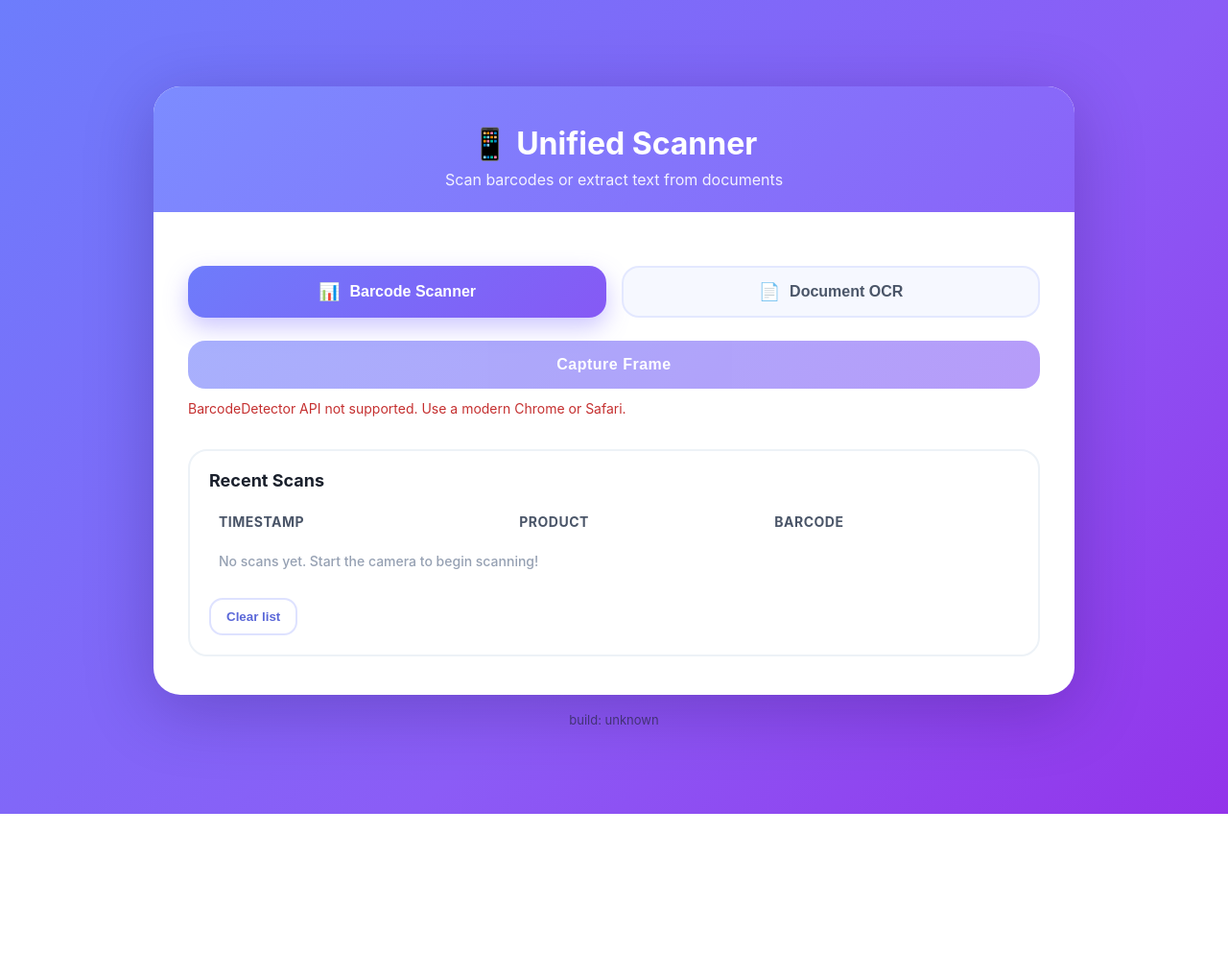
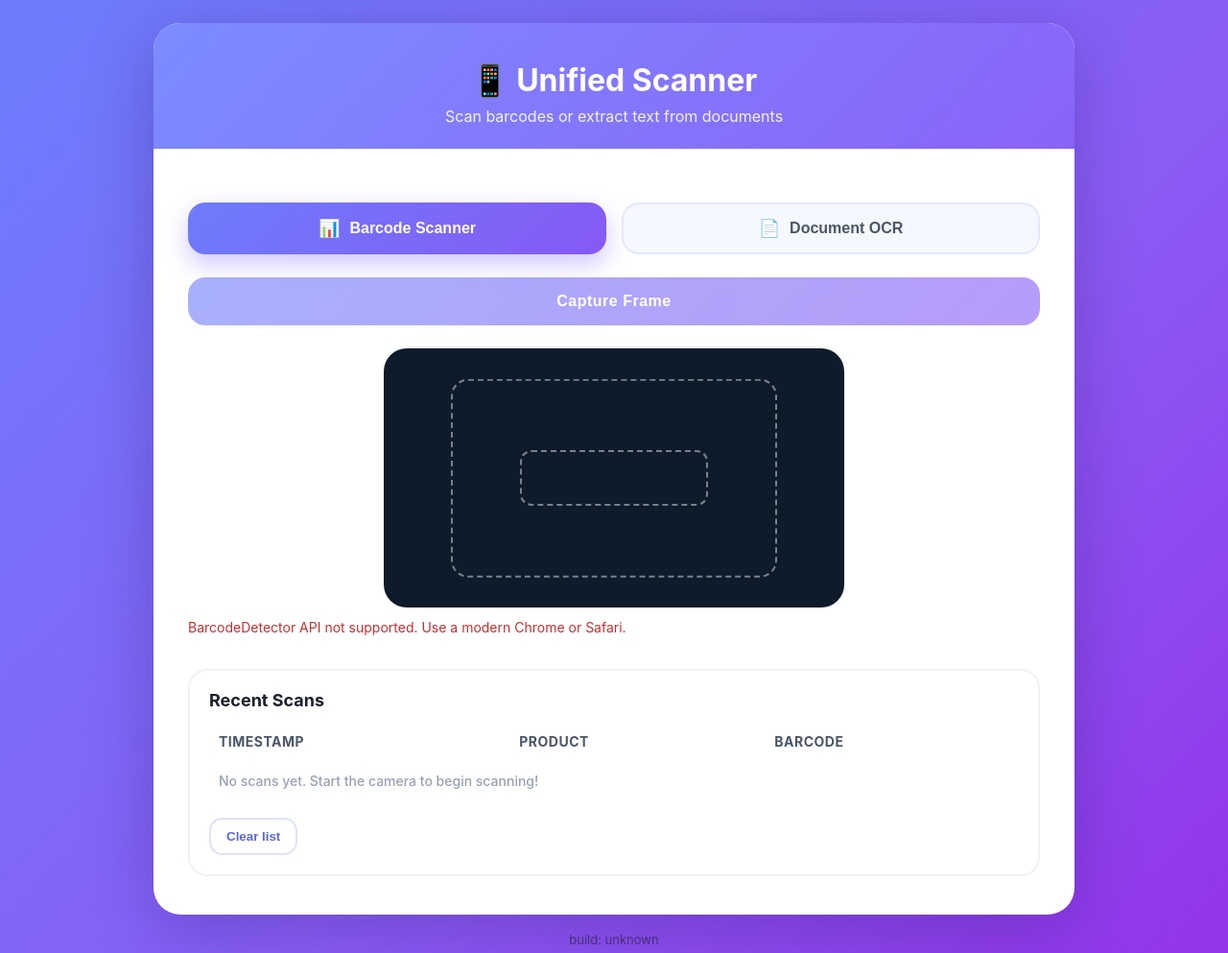
Before and after one commit to ilpeppino/barcode-scanner, a Flask app: template static/templates/dashboard.html in a window 1280 px wide. Shown: the top 993 px of the page at 96% size. Before the commit the page ends 848 px from the top, so only its background shows below. Run offline with Flask 3, Linux system fonts and the light colour scheme; the template is opened without the code that fills it, so the values that code supplies are empty; parts of the project's set-up code (start-up, migrations or seed data) failed here and were passed over.

Commit message:
change camera mode + guiding lines

```diff
--- a/static/templates/dashboard.html
+++ b/static/templates/dashboard.html
@@ -183,14 +183,53 @@
         color: #4338ca;
       }
 
+      .camera-wrap {
+        position: relative;
+        width: min(100%, 480px);
+        margin: 24px auto 0;
+      }
+
+      .camera-wrap::before,
+      .camera-wrap::after {
+        content: "";
+        position: absolute;
+        left: 50%;
+        top: 50%;
+        transform: translate(-50%, -50%);
+        pointer-events: none;
+        border: 2px dashed rgba(255, 255, 255, 0.45);
+        border-radius: 18px;
+        width: 70%;
+        height: 75%;
+      }
+
+      .camera-wrap::after {
+        width: 40%;
+        height: 20%;
+        border-radius: 12px;
+      }
+
+      .camera-wrap.portrait::before {
+        width: 60%;
+        height: 82%;
+      }
+
+      .camera-wrap.portrait::after {
+        width: 45%;
+        height: 28%;
+      }
+
       video {
-        width: min(100%, 420px);
-        aspect-ratio: 9 / 16;
-        margin: 24px auto 0;
-        border-radius: 22px;
+        width: 100%;
+        aspect-ratio: 16 / 9;
+        border-radius: 24px;
         background: #0d1b2a;
         object-fit: cover;
         display: block;
+      }
+
+      video.portrait {
+        aspect-ratio: 9 / 16;
       }
 
       video.hidden {
@@ -364,7 +403,9 @@
             Capture Frame
           </button>
 
-          <video id="camera-stream" class="hidden" playsinline muted></video>
+          <div class="camera-wrap hidden" id="camera-wrap">
+            <video id="camera-stream" playsinline muted></video>
+          </div>
 
           <div id="camera-status" class="status-line info">
             Camera idle. Select a mode to begin.
@@ -423,6 +464,7 @@
         const clearButton = document.getElementById("clear-recent-btn");
         const captureBtn = document.getElementById("capture-btn");
         const cameraStatus = document.getElementById("camera-status");
+        const cameraWrap = document.getElementById("camera-wrap");
         const cameraVideo = document.getElementById("camera-stream");
         const modeButtons = document.querySelectorAll("[data-mode]");
         const recentCard = document.getElementById("recent-card");
@@ -434,6 +476,9 @@
         let cameraRunning = false;
         let cameraStream = null;
         let cameraDetector = null;
+        let barcodeFrameId = null;
+        let lastBarcodeValue = "";
+        let lastBarcodeTime = 0;
         let currentMode = "barcode";
         const BARCODE_FORMATS = [
           "ean_13",
@@ -561,6 +606,7 @@
           const isBarcode = currentMode === "barcode";
           if (recentCard) recentCard.classList.toggle("hidden", !isBarcode);
           if (ocrCard) ocrCard.classList.toggle("hidden", isBarcode);
+          if (captureBtn) captureBtn.classList.toggle("hidden", isBarcode);
           displayStatus(
             cameraStatus,
             "info",
@@ -571,18 +617,28 @@
           modeButtons.forEach((btn) =>
             btn.classList.toggle("active", btn.dataset.mode === currentMode)
           );
+          if (cameraVideo) {
+            cameraVideo.classList.toggle("portrait", !isBarcode);
+          }
+          if (cameraWrap) {
+            cameraWrap.classList.toggle("portrait", !isBarcode);
+          }
         }
 
         function stopCamera(reason = "Camera stopped.") {
+          if (barcodeFrameId) {
+            cancelAnimationFrame(barcodeFrameId);
+            barcodeFrameId = null;
+          }
           if (cameraStream) {
             cameraStream.getTracks().forEach((track) => track.stop());
             cameraStream = null;
           }
           cameraRunning = false;
-          if (cameraVideo) {
+          if (cameraVideo && cameraWrap) {
             cameraVideo.pause();
             cameraVideo.srcObject = null;
-            cameraVideo.classList.add("hidden");
+            cameraWrap.classList.add("hidden");
           }
           if (captureBtn) captureBtn.disabled = true;
           displayStatus(cameraStatus, "info", reason);
@@ -605,15 +661,25 @@
             );
           }
           if (captureBtn) captureBtn.disabled = true;
-          cameraStream = await navigator.mediaDevices.getUserMedia({
+          const constraints =
+            currentMode === "barcode"
+              ? {
+                  video: {
+                    facingMode: { ideal: "environment" },
+                    width: { ideal: 1280 },
+                    height: { ideal: 720 },
+                  },
+                }
+              : {
                   video: {
                     facingMode: { ideal: "environment" },
                     width: { ideal: 720 },
                     height: { ideal: 1280 },
                   },
-          });
+                };
+          cameraStream = await navigator.mediaDevices.getUserMedia(constraints);
           cameraVideo.srcObject = cameraStream;
-          cameraVideo.classList.remove("hidden");
+          if (cameraWrap) cameraWrap.classList.remove("hidden");
           try {
             await cameraVideo.play();
           } catch (err) {
@@ -625,9 +691,12 @@
             cameraStatus,
             "info",
             currentMode === "barcode"
-              ? "Camera active. Capture a frame to add a task."
+              ? "Camera active. Align a barcode within the guides."
               : "Camera active. Capture a frame to extract text."
           );
+          if (currentMode === "barcode") {
+            startBarcodeLoop();
+          }
         }
 
         async function captureFrame() {
@@ -661,19 +730,25 @@
           if (!cameraDetector) {
             cameraDetector = new BarcodeDetector({ formats: BARCODE_FORMATS });
           }
-          const { canvas } = await captureFrame();
-          const barcodes = await cameraDetector.detect(canvas);
+          const barcodes = await cameraDetector.detect(cameraVideo);
           if (!barcodes.length) {
-            throw new Error("No barcode detected in this frame.");
+            return false;
           }
           const code = (barcodes[0].rawValue || "").trim();
           if (!code) {
-            throw new Error("Detected barcode is empty. Try again.");
+            return false;
           }
+          const now = Date.now();
+          if (code === lastBarcodeValue && now - lastBarcodeTime < 2000) {
+            return false;
+          }
+          lastBarcodeValue = code;
+          lastBarcodeTime = now;
           const ok = await postScan(code, cameraStatus);
           if (!ok) {
             throw new Error("Failed to process barcode.");
           }
+          return true;
         }
 
         async function processOcrCapture() {
@@ -682,6 +757,7 @@
         }
 
         async function handleCaptureClick() {
+          if (currentMode === "barcode") return; // button hidden anyway
           if (!cameraRunning) {
             try {
               await startCamera();
@@ -692,23 +768,47 @@
           }
           if (captureBtn) captureBtn.disabled = true;
           try {
-            if (currentMode === "barcode") {
-              await processBarcodeCapture();
-            } else {
             await processOcrCapture();
-            }
           } catch (err) {
-            const target = currentMode === "barcode" ? cameraStatus : ocrStatus;
-            displayStatus(target, "err", err.message || "Capture failed.");
+            displayStatus(
+              ocrStatus,
+              "err",
+              err.message || "Capture failed."
+            );
           } finally {
             if (captureBtn) captureBtn.disabled = false;
           }
         }
 
+        function startBarcodeLoop() {
+          const tick = async () => {
+            if (!cameraRunning || currentMode !== "barcode") {
+              return;
+            }
+            try {
+              await processBarcodeCapture();
+            } catch (err) {
+              if (err && err.message) {
+                console.debug("Barcode detection", err.message);
+              }
+            }
+            barcodeFrameId = requestAnimationFrame(tick);
+          };
+          if (barcodeFrameId) cancelAnimationFrame(barcodeFrameId);
+          barcodeFrameId = requestAnimationFrame(tick);
+        }
+
         function handleModeChange(mode) {
           if (mode === currentMode) return;
+          const wasRunning = cameraRunning;
+          stopCamera("Mode changed; camera stopped.");
           currentMode = mode;
           applyModeLayout();
+          if (wasRunning) {
+            startCamera().catch((err) =>
+              displayStatus(cameraStatus, "err", err.message)
+            );
+          }
         }
 
         refreshRecent();
```
Also changed, not shown: token.json (+1 -1 lines). Lines whose indentation alone changed are shown as unchanged.
